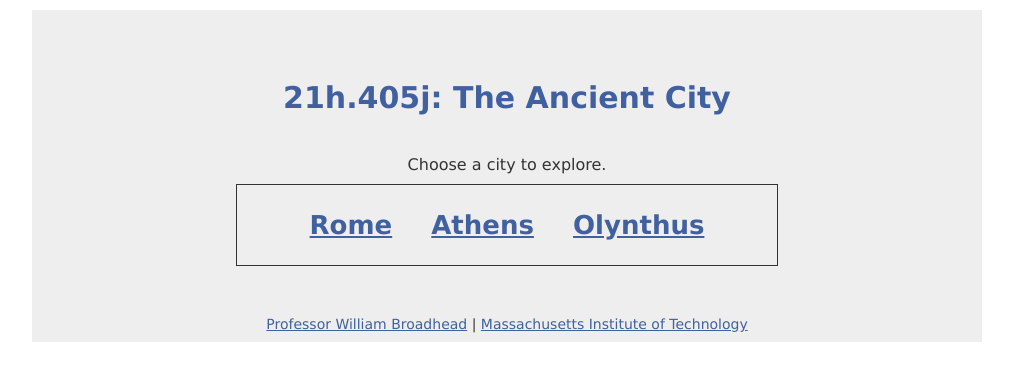
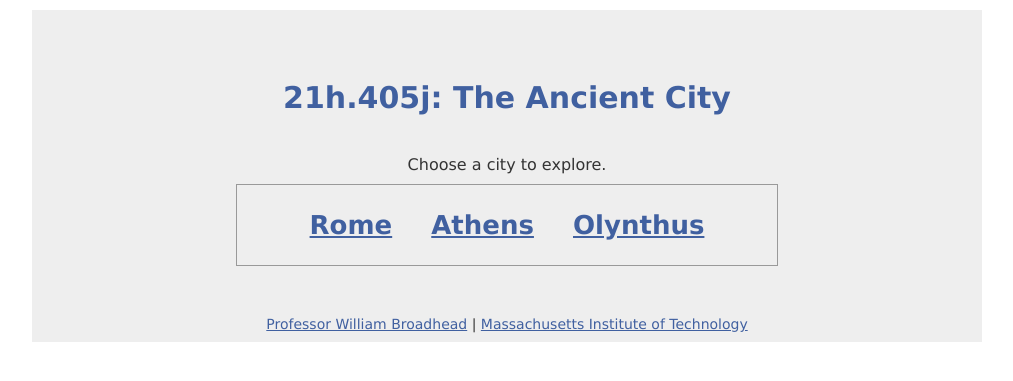
Before and after one commit to mateolargo/ancientCity, a Django app: template templates/index.html in a window 1280 px wide. Shown: the top 381 px of the page, without its empty margins (133-1146 px from the left). Run offline with Django 3.2, Linux system fonts and the light colour scheme; the template is opened without the code that fills it, so the values that code supplies are empty.

Commit message:
change border color

```diff
--- a/templates/index.html
+++ b/templates/index.html
@@ -17,7 +17,7 @@
   <div id="Wrapper">
     <h1>21h.405j: The Ancient City</h1>
     <div style="margin-top:40px;">Choose a city to explore.</div>
-    <div class="box" style="border:1px solid #333;font-size:26px;font-weight:bold;margin:10px auto 0;padding:25px 20px;width:500px;">
+    <div class="box" style="border:1px solid #999;font-size:26px;font-weight:bold;margin:10px auto 0;padding:25px 20px;width:500px;">
       <span><a href="{{ROOT_PATH}}1">Rome</a></span>
       <span style="margin:0 30px;"><a href="{{ROOT_PATH}}2">Athens</a></span>
       <span><a href="{{ROOT_PATH}}24">Olynthus</a></span>
```
